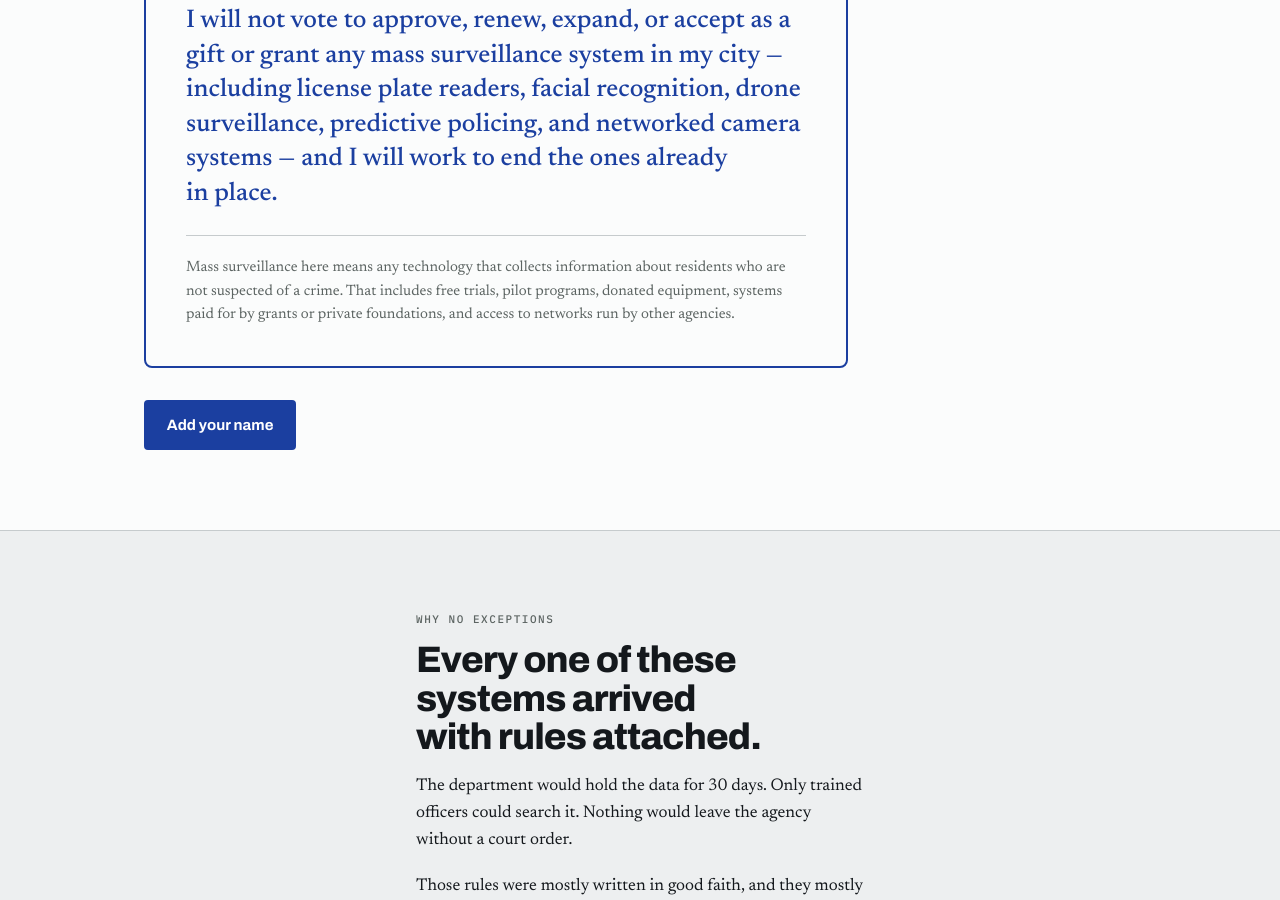
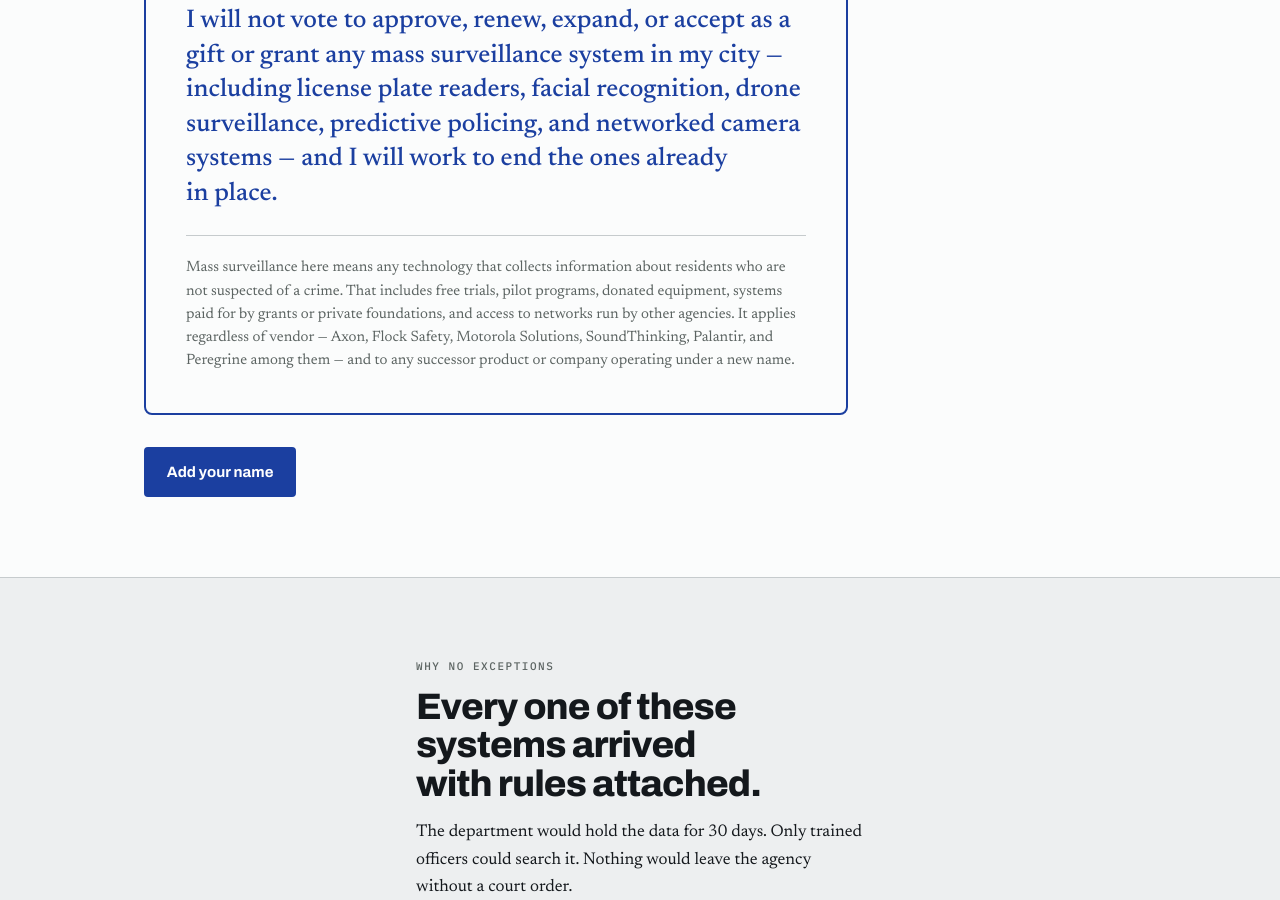
Before and after one commit to fogg4444/anti-surveillance-pledge, a Jekyll site: the page built from index.html, in a window 1280 px wide and 900 px high, scrolled down 1261 px. Built offline with Jekyll 4.4.1, drawn with Linux system fonts in a browser that asks for light colours.

Commit message:
Extend pledge rider to name vendors and cover successor products
Adds a vendor clause to the rider on both the homepage and the sign
page: the pledge applies regardless of vendor (Axon, Flock Safety,
Motorola Solutions, SoundThinking, Palantir, and Peregrine among them)
and to any successor product or company operating under a new name.

Named vendors are illustrative rather than a closed list, and the
successor clause keeps a rebrand or acquisition from opening a gap.
The signed pledge sentence itself is unchanged and stays
capability-based.

Co-Authored-By: Claude Opus 5 <noreply@anthropic.com>

```diff
--- a/index.html
+++ b/index.html
@@ -40,7 +40,7 @@ title: null
     <div class="pledge-card">
       <p class="eyebrow">The pledge</p>
       <p class="pledge-text">I will not vote to approve, renew, expand, or accept as a gift or grant any mass surveillance system in my city — including license plate readers, facial recognition, drone surveillance, predictive policing, and networked camera systems — and I will work to end the ones already in place.</p>
-      <p class="pledge-rider">Mass surveillance here means any technology that collects information about residents who are not suspected of a crime. That includes free trials, pilot programs, donated equipment, systems paid for by grants or private foundations, and access to networks run by other agencies.</p>
+      <p class="pledge-rider">Mass surveillance here means any technology that collects information about residents who are not suspected of a crime. That includes free trials, pilot programs, donated equipment, systems paid for by grants or private foundations, and access to networks run by other agencies. It applies regardless of vendor — Axon, Flock Safety, Motorola Solutions, SoundThinking, Palantir, and Peregrine among them — and to any successor product or company operating under a new name.</p>
     </div>
     <div class="btn-row">
       <a class="btn" href="{{ site.baseurl }}/sign/">Add your name</a>
--- a/sign.html
+++ b/sign.html
@@ -14,7 +14,7 @@ description: For council members and candidates in Contra Costa County.
     <div class="pledge-card" style="margin-top:2.5rem">
       <p class="eyebrow">The pledge</p>
       <p class="pledge-text">I will not vote to approve, renew, expand, or accept as a gift or grant any mass surveillance system in my city — including license plate readers, facial recognition, drone surveillance, predictive policing, and networked camera systems — and I will work to end the ones already in place.</p>
-      <p class="pledge-rider">Mass surveillance here means any technology that collects information about residents who are not suspected of a crime. That includes free trials, pilot programs, donated equipment, systems paid for by grants or private foundations, and access to networks run by other agencies.</p>
+      <p class="pledge-rider">Mass surveillance here means any technology that collects information about residents who are not suspected of a crime. That includes free trials, pilot programs, donated equipment, systems paid for by grants or private foundations, and access to networks run by other agencies. It applies regardless of vendor — Axon, Flock Safety, Motorola Solutions, SoundThinking, Palantir, and Peregrine among them — and to any successor product or company operating under a new name.</p>
     </div>
 
     <div class="btn-row">
```
